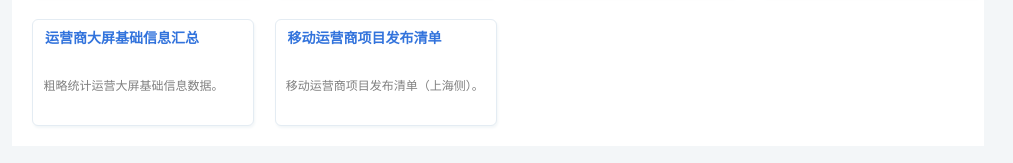
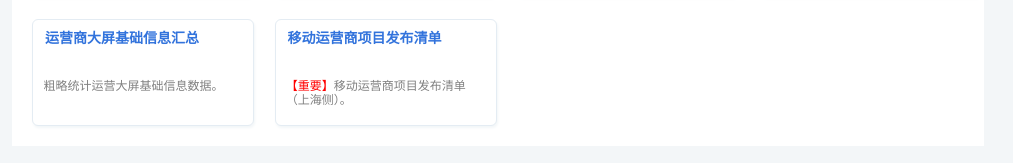
Before and after one commit to guozhiyan1/navigation, a plain HTML site: page index.html in a window 1280 px wide. Shown: the part 1568-1731 px from the top of the page, without its empty margins (266-1279 px from the left). Drawn offline with nearby package versions, Linux system fonts and the light colour scheme.

Commit message:
增加标识

```diff
--- a/index.html
+++ b/index.html
@@ -298,8 +298,7 @@
                             href="https://confluence.guahao-inc.com/pages/viewpage.action?pageId=93940578">
                             <div class="item">
                                 <div class="logo">运营商项目CF</div>
-                                <div class="desc"><span
-                                        style="color:rgb(255, 0, 0)">【重要】</span>运营商项目confluence文档空间，包含项目相关所有关键资料。</div>
+                                <div class="desc"><span style="color:rgb(255, 0, 0)">【重要】</span>运营商项目confluence文档空间，包含项目相关所有关键资料。</div>
                             </div>
                         </a>
                         <a target="_blank" href="https://docs.qq.com/sheet/DSW5UVERKTUhBc2p4?tab=3za6je">
@@ -323,7 +322,7 @@
                         <a target="_blank" href="https://docs.qq.com/sheet/DUHhCemZFUlVraGFk">
                             <div class="item">
                                 <div class="logo">移动运营商项目发布清单</div>
-                                <div class="desc">移动运营商项目发布清单（上海侧）。</div>
+                                <div class="desc"><span style="color:rgb(255, 0, 0)">【重要】</span>移动运营商项目发布清单（上海侧）。</div>
                             </div>
                         </a>
                     </div>
```
